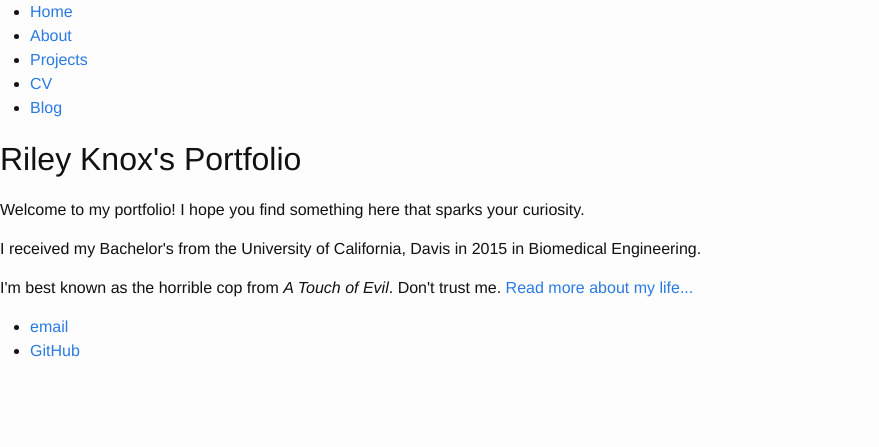
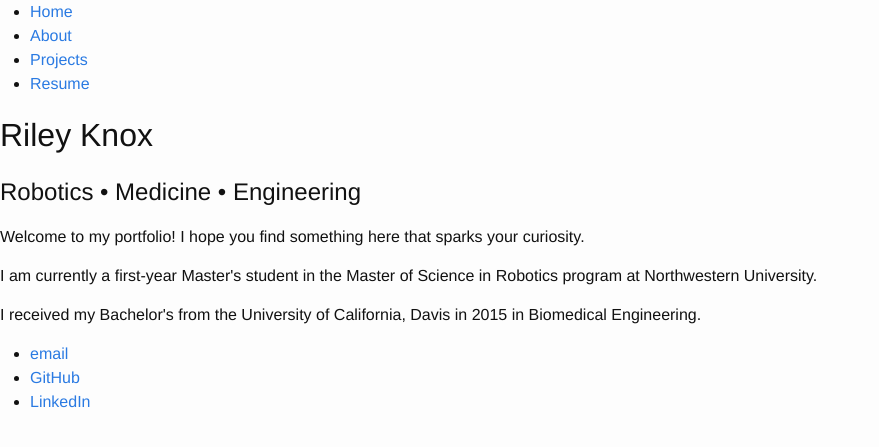
Before and after one commit to rubberdk/rubberdk.github.io, a Jekyll site: the page index.html, which Jekyll copies as it is, in a window 1280 px wide. Shown: the top 447 px of the page, without its empty margins (0-879 px from the left). Built offline with Jekyll 4.4.1, drawn with Linux system fonts in a browser that asks for light colours.

Commit message:
Adding some stuff
    - Link to LinkedIn page
    - Fancy words under my name
    - NU blurb
    - Changed 'CV' link to 'Resume'

```diff
--- a/_layouts/default.html
+++ b/_layouts/default.html
@@ -23,6 +23,7 @@
 	    		<ul>
 	        		<li><a href="mailto:riley.m.knox@gmail.com">email</a></li>
 	        		<li><a href="https://github.com/riley-knox">GitHub</a></li>
+					<li><a href="https://www.linkedin.com/in/rileymknox/">LinkedIn</a></li>
 				</ul>
 			</footer>
 		</body>
--- a/index.html
+++ b/index.html
@@ -11,28 +11,30 @@
         		<li><a href="/">Home</a></li>
 	        	<li><a href="/about">About</a></li>
 				<li><a href="/projects">Projects</a></li>
-        		<li><a href="/cv">CV</a></li>
-        		<li><a href="/blog">Blog</a></li>
+        		<li><a href="/cv">Resume</a></li>
     		</ul>
 		</nav>
 		<div class="container">
     		<div class="blurb">
-        		<h1>Riley Knox's Portfolio</h1>
+        		<h1>Riley Knox</h1>
+				<h2>Robotics &#8226 Medicine &#8226 Engineering</h2>
 
 				<p>Welcome to my portfolio! I hope you find something here that sparks
 					your curiosity.</p>
 
+				<p>I am currently a first-year Master's student in the Master of
+					Science in Robotics program at Northwestern University.</p>
+
 				<p>I received my Bachelor's from the University of California,
 					Davis in 2015 in Biomedical Engineering.</p>
 
-				<p>I'm best known as the horrible cop from <em>A Touch of Evil</em>.
-					Don't trust me. <a href="/about">Read more about my life...</a></p>
     		</div><!-- /.blurb -->
 		</div><!-- /.container -->
 		<footer>
     		<ul>
         		<li><a href="mailto:riley.m.knox@gmail.com">email</a></li>
         		<li><a href="https://github.com/riley-knox">GitHub</a></li>
+				<li><a href="https://www.linkedin.com/in/rileymknox/">LinkedIn</a></li>
 			</ul>
 		</footer>
 	</body>
```
